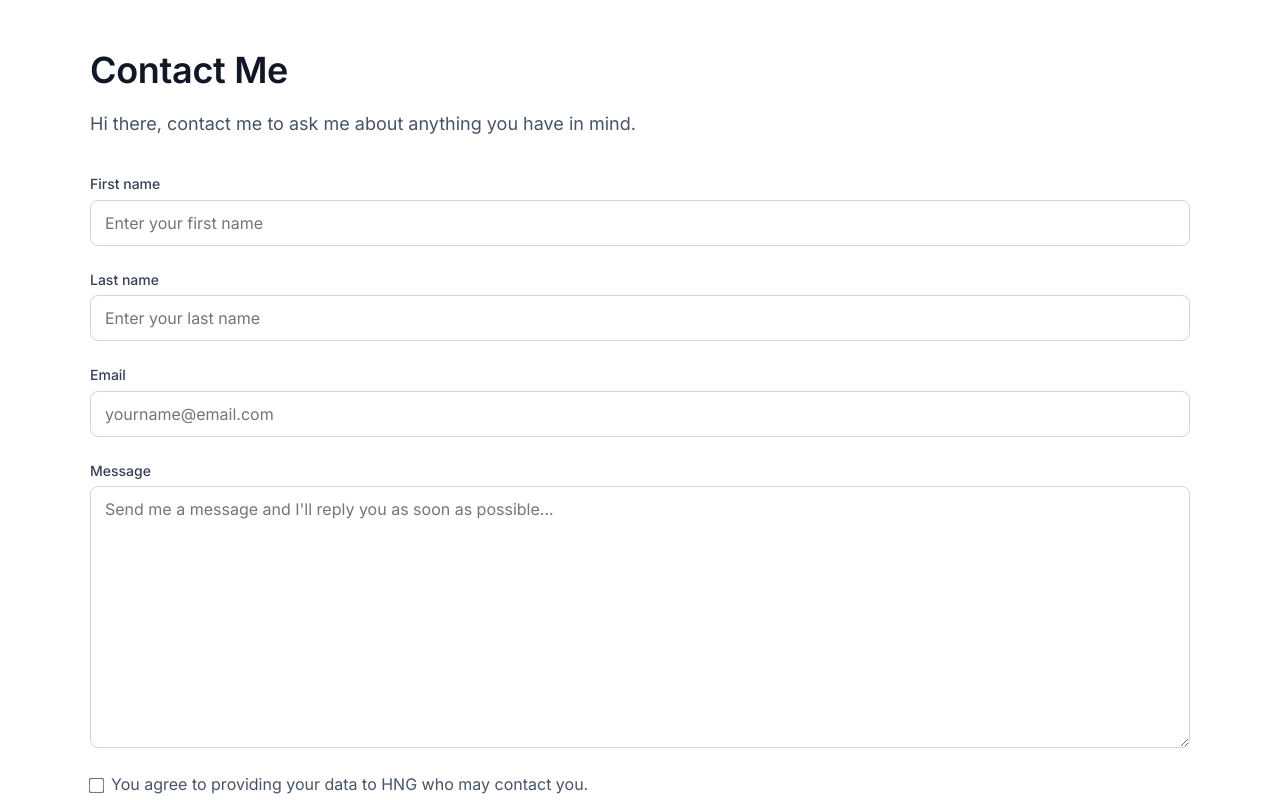
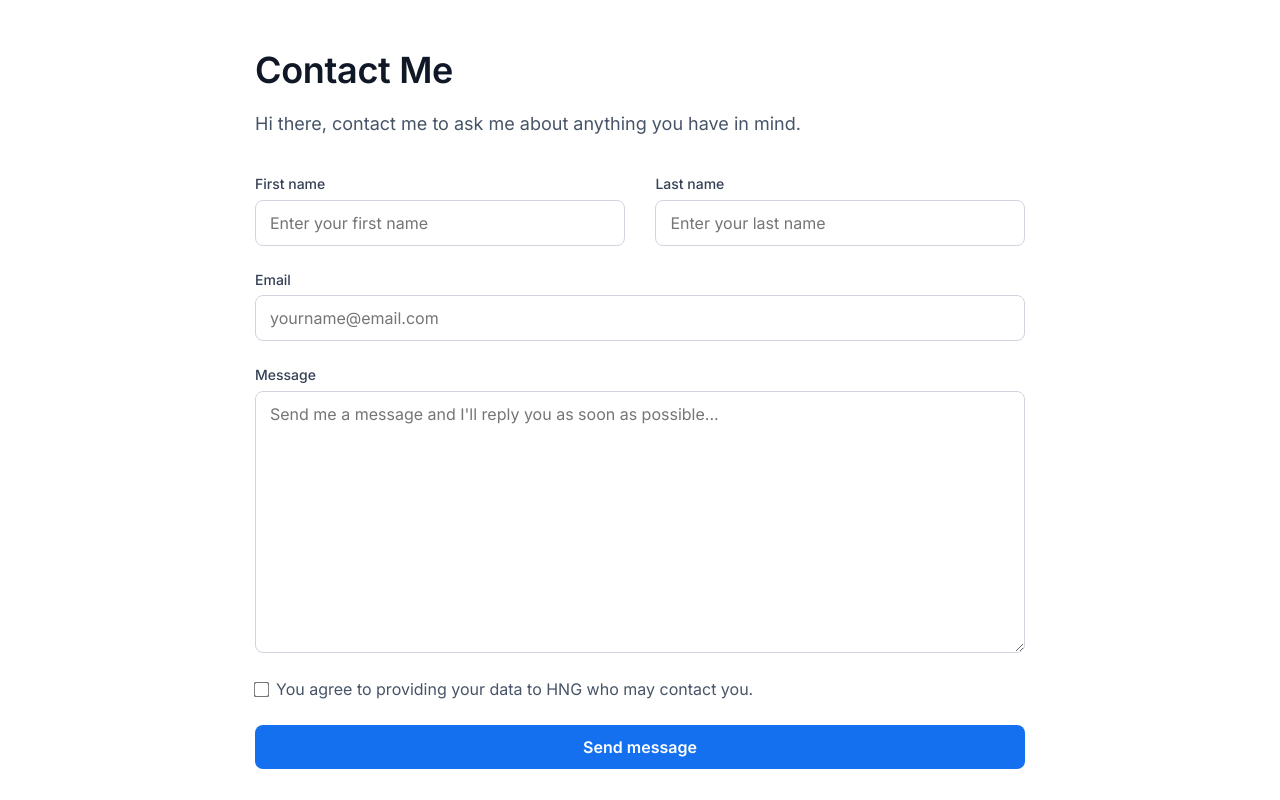
Before and after one commit to Chisquare7/HNG-frontend-stage-1, a React (Create React App) app: page /contact in a window 1280 px wide. Shown: the top 800 px of the page. Built offline with nearby package versions, Linux system fonts and the light colour scheme.

Commit message:
feat: Add media query for desktop view at min-width of 700px

```diff
--- a/src/App.css
+++ b/src/App.css
@@ -274,11 +274,33 @@ hr {
   }
 
 
+/* Desktop stying of the desktop view */
 
-  /* #contact__container > div {
+  #contact__container > div {
     margin: 0 auto;
-    width: 50%;
-  } */
+    width: 70%;
+  }
+
+  .formname__flex {
+    display: flex;
+    justify-content: space-between;
+  }
+
+  .input__name + .input__name {
+    margin-left: .3em;
+  }
+
+  .input__name {
+    flex-basis: 48%;
+  }
+
+  #contact__form > input, #contact__form > textarea, .input__name > input {
+    width: 100%;
+  }
+
+  #contact__form > #btn__submit {
+    margin-bottom: 8em;
+  }
 
 }
 
```
